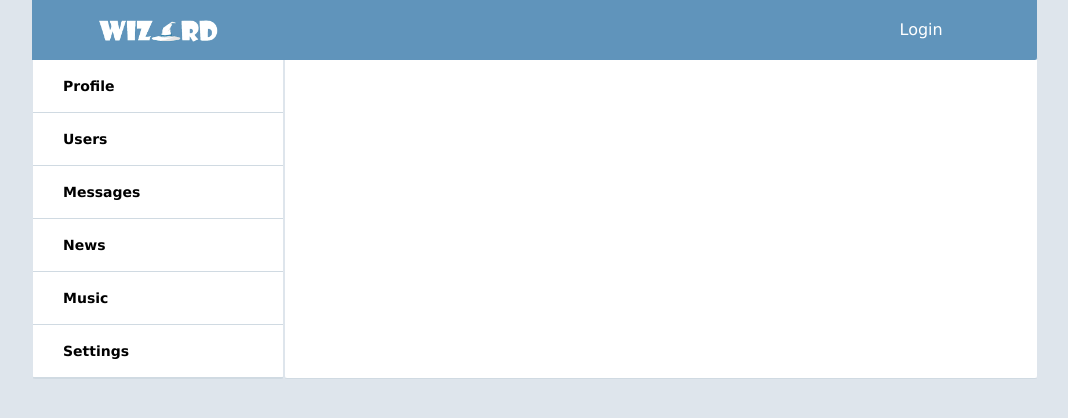
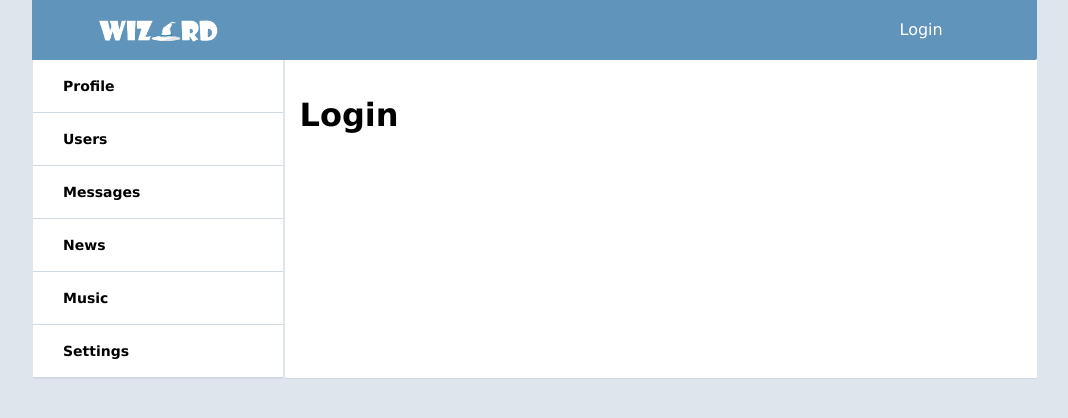
Before and after one commit to fledith/way-of-samurai, a React (Create React App) app: page /login in a window 1280 px wide. Shown: the top 418 px of the page, without its empty margins (105-1173 px from the left). Built offline with nearby package versions, Linux system fonts and the light colour scheme; no server answers.

Commit message:
Redirect

```diff
--- a/src/App.js
+++ b/src/App.js
@@ -10,6 +10,7 @@
 import ProfileContainer from './components/Profile/ProfileContainer';
 import Settings from './components/Settings/Settings';
 import HeaderContainer from './components/Header/HeaderContainer';
+import Login from './components/Login/login';
 
 
 const App = () => {
@@ -24,6 +25,7 @@
                 <Route path="/news" render={() => <News />} />
                 <Route path="/music" render={() => <Music />} />
                 <Route path="/settings" render={() => <Settings />} />
+                <Route path="/login" render={() => <Login />} />
             </div>
             <Footer />
         </div>
--- a/src/components/Dialogs/Dialogs.jsx
+++ b/src/components/Dialogs/Dialogs.jsx
@@ -1,4 +1,5 @@
 import React from 'react';
+import { Redirect } from 'react-router-dom';
 import DialogItem from './DialogItem/DialogItem';
 import z from './Dialogs.module.css';
 import Message from './Message/Message';
@@ -15,6 +16,10 @@
     let onDialogChange = (e) => {
         let text = e.target.value;
         props.updateNewDialogMessage(text);
+    }
+
+    if(!props.isAuth) {
+        return <Redirect to={'/login'} />
     }
 
     return (
--- a/src/components/Dialogs/DialogsContainer.jsx
+++ b/src/components/Dialogs/DialogsContainer.jsx
@@ -6,7 +6,8 @@
 
 const mapStateToProps = (state) => {
     return {
-        state: state.dialogsPage
+        state: state.dialogsPage,
+        isAuth: state.auth.isAuth,
     }
 }
 
--- /dev/null
+++ b/src/components/Login/login.jsx
@@ -0,0 +1,7 @@
+import React from 'react';
+
+const Login = (props) => {
+    return <h1>Login</h1>
+}
+
+export default Login;
```
